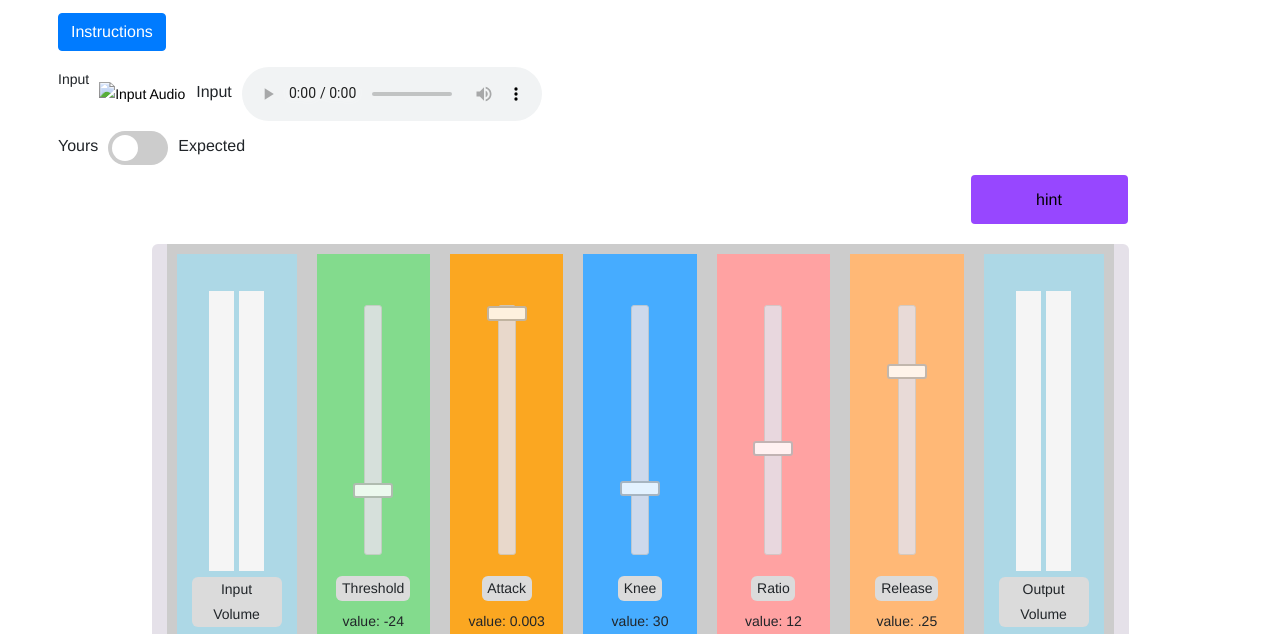
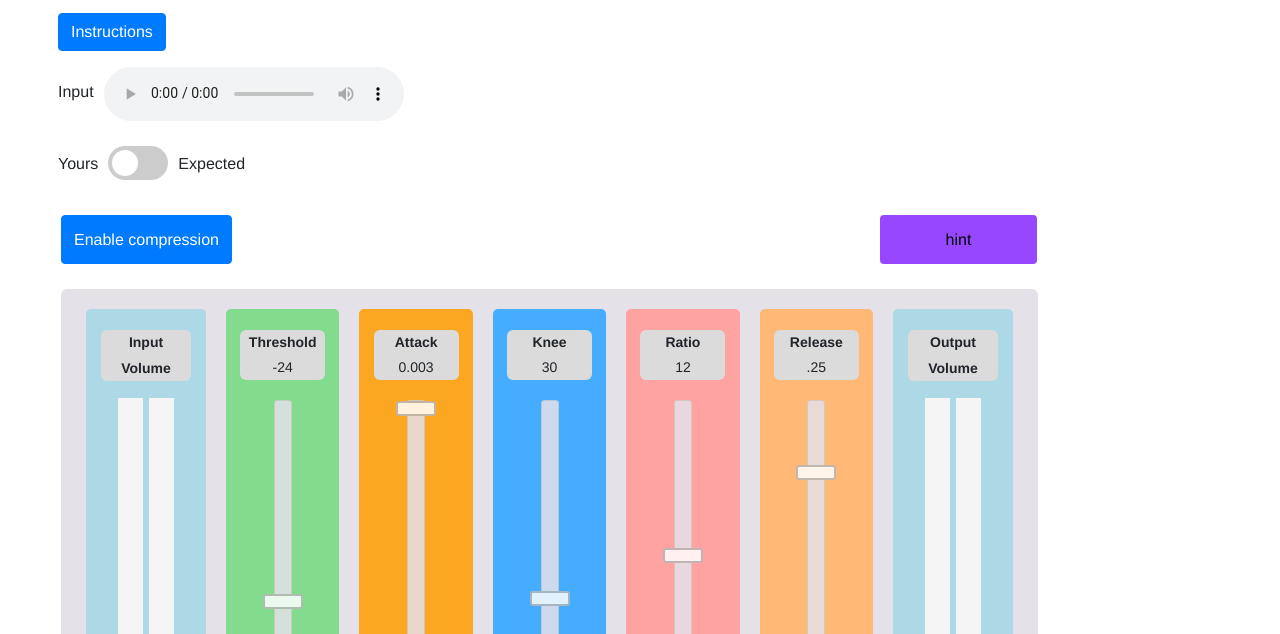
Before and after one commit to rochelletham/compressor, a website: page v1B_index.html in a window 1280 px wide. Shown: the part 166-800 px from the top of the page. Drawn offline with nearby package versions, Linux system fonts and the light colour scheme.

Commit message:
Moved labels to top

```diff
--- a/v1B/sliders.css
+++ b/v1B/sliders.css
@@ -5,18 +5,23 @@
   display: flex;
   flex-direction: column;
   align-items: center;
-  border: 10px solid rgb(204, 204, 204);
-  /* rgb(229, 225, 233); */
+  border: 10px solid rgb(229, 225, 233);
+  border-radius: 15px;
+  /* rgb(204, 204, 204); */
+  /* rgb(229, 225, 233); lighter */
   text-align: center;
   max-height: fit-content;
 }
 .efx-col label{
   margin-top: 18%;
+  margin-bottom: 18%;
   background-color: rgb(219, 219, 219);
   border-radius: 6px;
-  padding-left: 5%;
-  padding-right: 5%;
+  /* padding-left: 8%;
+  padding-right: 8%; */
+  min-width: 75%;
 }
+
 
 /* slider bar */
 .efx-slider {
@@ -25,10 +30,10 @@
   writing-mode: vertical-lr;
   width: 18px;
   cursor: pointer;
-  margin-top: 45%;
+  /* margin-top: 45%; un-comment if want to have the param label at bottom instead */
   position: relative;
   align-items: center;
-  min-height: 250px;
+  min-height: 270px;
   max-height: fit-content;
   /* height: 50%; */
   border-radius: 3px;
@@ -56,9 +61,9 @@
 
   .efx-slider::-webkit-slider-thumb:hover {
     /* animation for highlight */
-    transition: .05s ease-in-out;
-    border-color: rgb(224, 224, 224);
+    /* transition: .05s ease-in-out;  */
+    border-color: rgb(220, 220, 220);
     width: 46px;
     /* box-shadow: h-offset v-offset blur-radius spread-radius color inset; */
-    box-shadow: 0 0 0 2px rgb(236, 236, 236);
+    box-shadow: 0 0 0 2px rgb(237, 236, 236);
   }
--- a/v1B/style.css
+++ b/v1B/style.css
@@ -7,9 +7,10 @@
   align-items: flex-end;
   max-width: fit-content;
   min-width: fit-content;
-  min-height: max-content;
+  min-height: 270px;
   padding: 10px;
-  border: 10px solid #ccc;
+  border-radius: 15px;
+  border: 10px solid rgb(229, 225, 233);
   box-sizing: border-box;
   text-align: center;
   max-width:100px;
@@ -27,6 +28,7 @@
   text-align: center;
   background-color: rgb(219, 219, 219);
   border-radius: 6px;
+  margin-top: 7%;
   padding-left: 5%;
   padding-right: 5%;
   max-height: 30%;
@@ -67,8 +69,14 @@ meter::-webkit-meter-bar {
 
 
 #inputAudioButton {
-    outline: none;
+    /* outline: none;  */
     border:none;
+    padding: 5px;
+    width: 40px;
+    height: 40px;
+    background-color: red;
+    color: red;
+    border-color: #9fa5ab00;
     background-color: transparent;
 }
 
@@ -76,6 +84,7 @@ meter::-webkit-meter-bar {
   display: flex;
   flex-direction: row;
   justify-content: space-between;
+  margin-left:3px;
   }
 
   .item {
@@ -177,12 +186,15 @@ input:checked + .slider:before {
 #effect-bk {
   width: 977px;
   min-width: 977px;
-  min-width: 200px;
+  /* min-width: 200px; */
   min-height: 400px;
-  /* left: 194px;
-  top: 569px; */
+  padding-top: 10px;
+  padding-bottom: 10px;
+  margin-left: 3px;
   display: flex;
   background: rgb(229, 225, 233);
+  /* border: 3px solid rgb(91, 91, 91); */
+  /* background: rgb(204, 204, 204); */
   border-radius: 6px;
 
 }
@@ -208,3 +220,14 @@ input:checked + .slider:before {
   padding: 0;
   text-align: center;
 }
+
+.row {
+  /* display: flex;  */
+  /* justify-content: flex-end; */
+  padding-top: 25px;
+  padding-bottom: 25px;
+  padding-left: 0;
+  padding-right: 0;
+  /* background-color: red; */
+  width: 977px;
+}
--- a/v1B_index.html
+++ b/v1B_index.html
@@ -60,89 +60,101 @@
       <div class="card card-body" style="width: 75%; margin-bottom: 15px;">
         Change the slider parameters to match the input audio with the expected audio! When you're done changing the parameters, feel free to click the check
         to review your submission.
+        <br><br>
+        <u><b>Compressor Guidelines</u></b>
+        <p>Threshold (dB): when the audio signal passes the threshold level, the compressor will start compressing the audio.
+        <br>Attack (sec): amount of time taken for the compressor to begin compressing audio when the signal passes the given threshold.
+        <br>Knee (dB): the slope of the compression applied.
+        <br>Ratio (unitless): amount of compression that is applied to the audio input.
+        <br>Release (sec): amount of time taken for the compressor to stop compressing the audio.</p>
+        <br>
+
         <br>
         Audio file: Instrumental by Rochelle T.
       </div>
     </div>
 
-    <div class="d-flex flex=row" style=" width: 75%;">
-      Input <button onclick="" id="inputAudioButton" data-active="false" id="inputAudio"><img src="images/Sound on.png" alt="Input Audio"></button>
-      <h6 style="margin-left: 0%; margin-top: 15px; margin-right: 10px;font-weight: normal;">Input</h6>
+    <div class="d-flex flex=row" style=" width: 75%;   margin-bottom:15px; ">
+      <h6 style="margin-left: 0%; margin-top: 15px;margin-right: 10px;font-weight: normal;">Input</h6>
+      <!-- <button onclick="" id="inputAudioButton" data-active="false"><img src="images/Sound on.png" alt="Input Audio" width="120%"></button> -->
       <audio crossorigin="anonymous" controls>
         <source src="Master copy.mp3" type="audio/mpeg" />
          <!-- <source src="rtpannedaudio.wav" type="audio/mpeg"/> -->
       </audio>
     </div>
     <!-- Yours toggle Expected -->
-    <div class="d-flex flex=row" style="text-align: center;">
-      <h6 style="margin-left: 0%; margin-top: 15px; font-weight: normal;" >Yours</h6>
+    <div class="d-flex flex=row; margin-top: 10px; " style="text-align: center;">
+      <h6 style="font-weight: normal;margin-top: 18px; " >Yours</h6>
       <label class="switch" style="margin:10px;" >
         <input type="checkbox" style="max-width: max-content; ">
         <span class="slider round"></span>
       </label>
-      <h6 style="margin-left: 0%; margin-top: 15px; margin-right: 10px; font-weight: normal;">Expected</h6>
+      <h6 style="margin-right: 10px; margin-top: 18px; font-weight: normal;">Expected</h6>
     </div>
     <!-- TODO: loop button -->
-    <div class="container" style="display: flex; justify-content: flex-end;
-    padding: 0; padding-bottom: 20px;  min-width: 977px; max-width: 977px; ">
+    <div class="container row" >
+      <button class="btn btn-primary" data-active="false" id="compressButton">Enable compression</button>
       <button type="button" id="hintButton" class="btn btn-primary">hint</button>
     </div>
     <div class="container" id="effect-bk">
       <!-- INPUT VOLUME SECTION -->
         <div class="vol-col" id="input-vol">
           <div class="meters">
+            <label for="input-vol" class="vol-col-label"><b>Input Volume</b></label>
             <meter style="border-width:15px; margin-right: -20%;"id="input-vol-meter-lt" high="0.7" max="1" value="0"></meter>
             <meter id="input-vol-meter-rt" high="0.5" max="1" value="0"></meter>
-          <label for="input-vol" class="vol-col-label">Input Volume</label>
+
         </div>
         </div>
         <!-- THRESHOLD SECTION -->
         <div class="efx-col" style="background-color: rgb(131, 219, 141);">
-          <input type="range" id="threshold" name="threshold" min="-100.0" max="0.0" step="1.0" value="-24" class="efx-slider" oninput="threshold_val.innerText = 'value: ' + this.value">
-          <label for="threshold">Threshold</label>
-          <p id="threshold_val">value: -24</p>
+          <label for="threshold" id="threshold_val"><b>Threshold</b> <br>-24</label>
+          <!-- <div class="label-val" >-24</div> -->
+          <input type="range" id="threshold" name="threshold" min="-100.0" max="0.0" step="1.0" value="-24" class="efx-slider" oninput="threshold_val.innerText = 'Threshold' + '\n'+ this.value">
+
         </div>
         <!-- ATTACK SECTION -->
         <div class="efx-col" style="background-color: rgb(251, 167, 33);">
-          <input type="range"  id="attack"  name="attack" min="0.0" max="1.0" step=".05" value="0.003" class="efx-slider" oninput="attack_val.innerText = 'value: ' + this.value">
-          <label for="attack">Attack</label>
-          <p id="attack_val">value: 0.003</p>
+          <label for="attack" id="attack_val"><b>Attack</b> <br>0.003</label>
+          <!-- <p id="attack_val">value: 0.003</p> -->
+          <input type="range"  id="attack"  name="attack" min="0.0" max="1.0" step=".05" value="0.003" class="efx-slider" oninput="attack_val.innerHTML = <b>'Attack'</b> <br></br> this.value">
+
         </div>
         <!-- KNEE SECTION -->
         <div class="efx-col" style="background-color: rgb(70, 172, 255);">
-          <input type="range"  id="knee" name="knee" min="0.0" max="40.0" step="1" value="30" class="efx-slider"oninput="knee_val.innerText = 'value: ' + this.value">
-          <label for="knee">Knee</label>
-          <p id="knee_val">value: 30</p>
+          <label for="knee"id="knee_val"><b>Knee</b> <br>30</label>
+          <!-- <p id="knee_val">value: 30</p> -->
+          <input type="range"  id="knee" name="knee" min="0.0" max="40.0" step="1" value="30" class="efx-slider"oninput="knee_val.innerHTML = <b>'Knee'</b> <br> this.value">
+
         </div>
         <!-- RATIO SECTION -->
         <div class="efx-col" style="background-color: rgb(255, 162, 162);">
-          <input type="range" id="ratio" name="ratio" min="1.0" max="20.0" step="1" value="12" class="efx-slider" oninput="ratio_val.innerText = 'value: ' + this.value">
-          <label for="ratio">Ratio</label>
-          <p id="ratio_val">value: 12</p>
+          <label for="ratio"id="ratio_val"><b>Ratio</b><br> 12</label>
+          <!-- <p id="ratio_val">value: 12</p> -->
+          <input type="range" id="ratio" name="ratio" min="1.0" max="20.0" step="1" value="12" class="efx-slider" oninput="ratio_val.innerHTML = <b>'Ratio'</b> <br></br> this.value">
+
         </div>
         <!-- RELEASE SECTION -->
         <div class="efx-col" style="background-color: rgb(255, 184, 118);">
-          <input type="range"   id="release" name="release" min="0.0" max="1.0" step=".05" value=".25" class="efx-slider" oninput="release_val.innerText = 'value: ' + this.value">
-          <label for="release">Release</label>
-          <p id="release_val">value: .25</p>
+          <label for="release"id="release_val"><b>Release</b><br>.25</label>
+          <!-- <p id="release_val">value: .25</p> -->
+          <input type="range"   id="release" name="release" min="0.0" max="1.0" step=".05" value=".25" class="efx-slider" oninput="release_val.innerHTML = <b>'Release'</b> <br></br> this.value">
+
         </div>
         <!-- OUTPUT VOL SECTION -->
         <div class="vol-col" id="output-vol">
           <div class="meters">
+            <label for="output-vol" class="vol-col-label"><b>Output Volume</b></label>
             <meter style="border-width:15px; margin-right: -20%;"id="output-vol-meter-lt" high="0.7" max="1" value="0"></meter>
             <meter id="output-vol-meter-rt" high="0.5" max="1" value="0"></meter>
-          <label for="output-vol" class="vol-col-label">Output Volume</label>
+
         </div>
         </div>
 
   </div>
-    <div class="container" style="margin:50px; margin-left: 0px;">
-      <button class="btn btn-primary" data-active="false" id="compressButton">Enable compression</button>
-      <button type="button" id="checkButton" class="btn btn-primary">Check!</button>
-    </div>
-    <div class="container" style="display: flex; justify-content: flex-end;
-      padding-top: 20px; padding-bottom: 20px; min-width: 977px; max-width: 977px;">
-    </div>
+  <div class="container row" >
+    <button type="button" id="checkButton" class="btn btn-primary">Check!</button>
+  </div>
   </div>
 
 
```
Also changed, not shown: main.js (+7 -7 lines), images/Sound on.png (renamed from images/audio.png), 1 other file.
